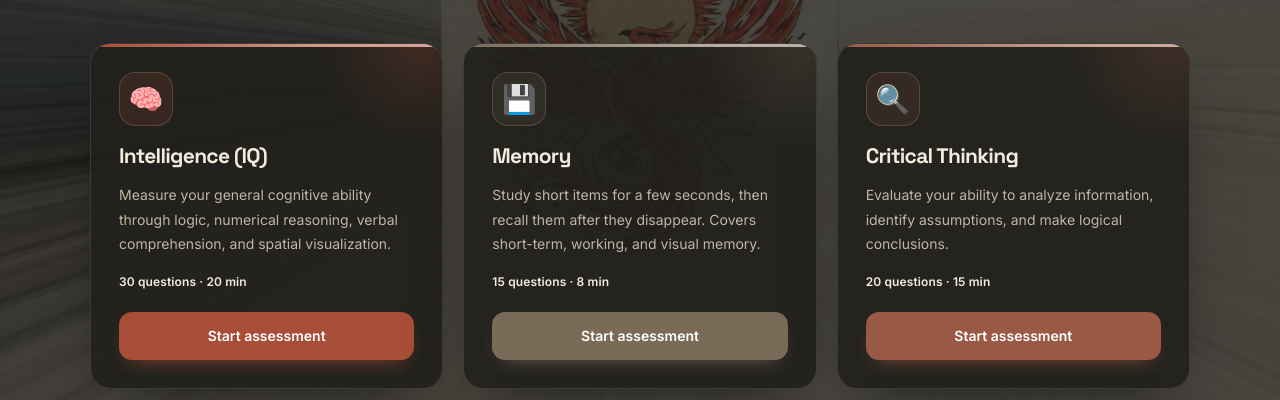
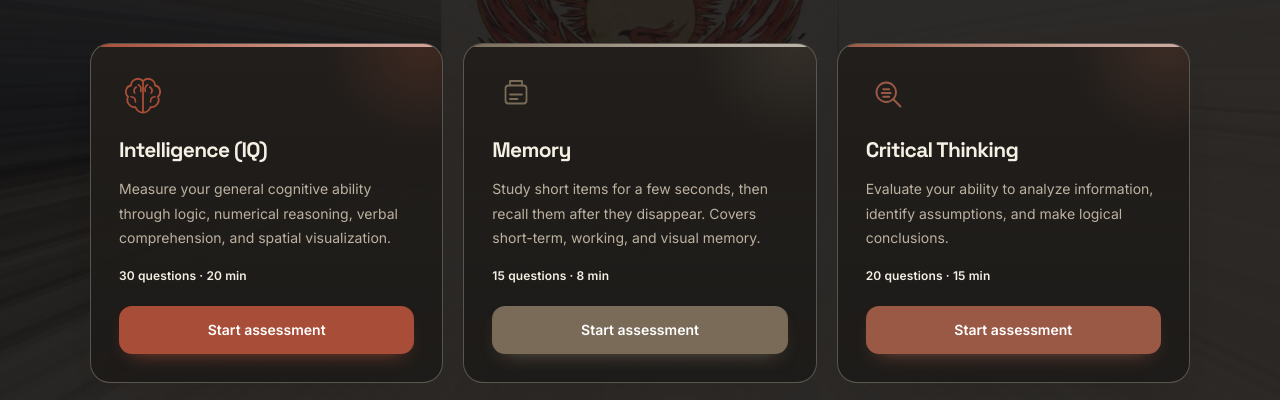
Before and after one commit to gikundaevertonk-sudo/IQ-test-site, a website: page index.html in a window 1280 px wide. Both pictures are taken after a click on the button "Switch to dark theme". Shown: the part 329-729 px from the top of the page. Drawn offline with Linux system fonts and the light colour scheme.

Commit message:
Emojis+Dark mode

```diff
--- a/script.js
+++ b/script.js
@@ -158,7 +158,10 @@
   }
 
   function initTheme() {
-    applyTheme(store.get(KEY_THEME) === "dark" ? "dark" : "light");
+    const savedTheme = store.get(KEY_THEME);
+    const theme = savedTheme === "dark" ? "dark" : "light";
+    if (!savedTheme) store.set(KEY_THEME, theme);
+    applyTheme(theme);
   }
 
   // ---------- History ----------
@@ -201,7 +204,9 @@
       const card = el("div", "test-card");
       card.style.setProperty("--accent", test.color);
       card.style.animationDelay = `${testsGrid.children.length * 50}ms`;
-      card.appendChild(el("div", "test-icon", test.icon));
+      const iconWrap = el("div", "test-icon");
+      iconWrap.innerHTML = test.icon;
+      card.appendChild(iconWrap);
       card.appendChild(el("h3", "", test.title));
       card.appendChild(el("p", "", test.description));
       card.appendChild(el("p", "test-meta",
--- a/style.css
+++ b/style.css
@@ -28,14 +28,14 @@
 }
 
 :root[data-theme="dark"] {
-  --bg: #171713;
-  --surface: rgba(34, 32, 28, 0.91);
-  --surface-solid: #25231e;
-  --surface-raised: rgba(255, 248, 231, 0.055);
-  --text: #f3ecde;
-  --text-muted: #c1b6a3;
-  --border: rgba(245, 232, 208, 0.13);
-  --border-strong: rgba(245, 232, 208, 0.25);
+  --bg: #100f10;
+  --surface: rgba(29, 27, 25, 0.95);
+  --surface-solid: #211e1b;
+  --surface-raised: rgba(255, 245, 226, 0.045);
+  --text: #f5efe4;
+  --text-muted: #bdb2a1;
+  --border: rgba(245, 232, 208, 0.15);
+  --border-strong: rgba(245, 232, 208, 0.28);
   --primary: #e49a69;
   --primary-hover: #f0b17f;
   --primary-soft: rgba(228, 154, 105, 0.14);
@@ -44,10 +44,10 @@
   --success: #91bd8e;
   --danger: #ee907d;
   --warning: #e4ba70;
-  --shadow: 0 24px 60px -30px rgba(0, 0, 0, 0.72);
+  --shadow: 0 26px 64px -30px rgba(0, 0, 0, 0.82);
   --timer-low-bg: rgba(238, 144, 125, 0.13);
   --timer-low-text: #ffad98;
-  --page-wash: rgba(19, 19, 17, 0.72);
+  --page-wash: rgba(12, 11, 12, 0.84);
   color-scheme: dark;
 }
 
@@ -208,13 +208,13 @@ h2 { font-size: 24px; line-height: 1.4; margin: 0 0 22px; }
   --accent: var(--primary);
   position: relative;
   overflow: hidden;
-  background: var(--surface);
-  backdrop-filter: blur(18px) saturate(125%);
-  -webkit-backdrop-filter: blur(18px) saturate(125%);
-  border: 1px solid var(--border);
+  background: linear-gradient(180deg, var(--surface-solid), var(--surface));
+  backdrop-filter: none;
+  -webkit-backdrop-filter: none;
+  border: 1px solid var(--border-strong);
   border-radius: 20px;
   padding: 28px;
-  box-shadow: var(--shadow);
+  box-shadow: 0 18px 42px -32px rgba(31, 22, 15, 0.42);
   cursor: default;
   transition: transform 0.22s ease, border-color 0.22s ease, box-shadow 0.22s ease;
   display: flex;
@@ -247,21 +247,18 @@ h2 { font-size: 24px; line-height: 1.4; margin: 0 0 22px; }
 
 .test-icon {
   position: relative;
-  font-size: 28px;
-  width: 54px;
-  height: 54px;
+  width: 48px;
+  height: 48px;
   display: flex;
   align-items: center;
   justify-content: center;
-  background: var(--primary-soft);
-  border: 1px solid var(--border);
-  border-radius: 16px;
+  color: var(--accent);
 }
-@supports (background: color-mix(in srgb, red, blue)) {
-  .test-icon {
-    background: color-mix(in srgb, var(--accent) 13%, var(--surface-solid));
-    border-color: color-mix(in srgb, var(--accent) 22%, var(--border));
-  }
+.test-icon svg {
+  width: 48px;
+  height: 48px;
+  display: block;
+  color: inherit;
 }
 
 .test-card h3 { position: relative; font-size: 21px; margin: 2px 0 0; font-weight: 650; overflow-wrap: anywhere; }
--- a/tests.js
+++ b/tests.js
@@ -12,7 +12,7 @@ const TESTS = {
     id: "iq",
     title: "Intelligence (IQ)",
     description: "Measure your general cognitive ability through logic, numerical reasoning, verbal comprehension, and spatial visualization.",
-    icon: "🧠",
+    icon: '<svg viewBox="0 0 64 64" aria-hidden="true"><path d="M32 12c-6-6-16-2-16 6-7 1-9 10-4 15-3 7 2 14 10 14 2 5 6 7 10 7V12Zm0 0c6-6 16-2 16 6 7 1 9 10 4 15 3 7-2 14-10 14-2 5-6 7-10 7" fill="none" stroke="currentColor" stroke-width="2.4" stroke-linecap="round" stroke-linejoin="round"/><path d="M23 20c-3 2-4 5-2 8m-5 5c4 0 6 3 6 7m4-23c3 2 4 5 3 9m12-6c3 2 4 5 2 8m5 5c-4 0-6 3-6 7m-4-23c-3 2-4 5-3 9" fill="none" stroke="currentColor" stroke-width="2.2" stroke-linecap="round"/></svg>',
     color: "#a84d37",
     numQuestions: 30,
     timeLimit: 1200, // 20 minutes
@@ -26,7 +26,7 @@ const TESTS = {
     id: "memory",
     title: "Memory",
     description: "Study short items for a few seconds, then recall them after they disappear. Covers short-term, working, and visual memory.",
-    icon: "💾",
+    icon: '<svg viewBox="0 0 64 64" aria-hidden="true"><rect x="18" y="18" width="28" height="24" rx="4" fill="none" stroke="currentColor" stroke-width="2.4"/><path d="M24 18V12h16v6M24 30h16M24 36h10" fill="none" stroke="currentColor" stroke-width="2.4" stroke-linecap="round" stroke-linejoin="round"/></svg>',
     color: "#796b58",
     numQuestions: 15,
     timeLimit: 480, // 8 minutes
@@ -39,7 +39,7 @@ const TESTS = {
     id: "critical-thinking",
     title: "Critical Thinking",
     description: "Evaluate your ability to analyze information, identify assumptions, and make logical conclusions.",
-    icon: "🔍",
+    icon: '<svg viewBox="0 0 64 64" aria-hidden="true"><circle cx="27" cy="27" r="13" fill="none" stroke="currentColor" stroke-width="2.5"/><path d="m36 36 10 10M23 23h8M21 28h12M23 33h8" fill="none" stroke="currentColor" stroke-width="2.5" stroke-linecap="round"/></svg>',
     color: "#9a5945",
     numQuestions: 20,
     timeLimit: 900, // 15 minutes
@@ -52,7 +52,7 @@ const TESTS = {
     id: "learning",
     title: "Learning Ability",
     description: "Learn a new rule from a few examples, then apply it. Measures how quickly you pick up unfamiliar patterns.",
-    icon: "📚",
+    icon: '<svg viewBox="0 0 64 64" aria-hidden="true"><path d="M32 22c-6-4-13-5-20-2v25c7-3 14-2 20 2 6-4 13-5 20-2V20c-7-3-14-2-20 2Z" fill="none" stroke="currentColor" stroke-width="2.5" stroke-linecap="round" stroke-linejoin="round"/><path d="M32 22v25M18 27c4-1 8 0 11 2m17-2c-4-1-8 0-11 2" fill="none" stroke="currentColor" stroke-width="2.3" stroke-linecap="round"/></svg>',
     color: "#687b5e",
     numQuestions: 20,
     timeLimit: 720, // 12 minutes
@@ -65,7 +65,7 @@ const TESTS = {
     id: "creativity",
     title: "Creativity",
     description: "Word-association puzzles plus originality-graded questions on divergent thinking and flexible problem framing.",
-    icon: "🎨",
+    icon: '<svg viewBox="0 0 64 64" aria-hidden="true"><path d="M32 12c2.5 12.5 5.5 15.5 18 18-12.5 2.5-15.5 5.5-18 18-2.5-12.5-5.5-15.5-18-18 12.5-2.5 15.5-5.5 18-18Z" fill="none" stroke="currentColor" stroke-width="2.5" stroke-linecap="round" stroke-linejoin="round"/><path d="M49 10v10m-5-5h10" fill="none" stroke="currentColor" stroke-width="2.3" stroke-linecap="round"/></svg>',
     color: "#b67b3f",
     numQuestions: 15,
     timeLimit: 600, // 10 minutes
@@ -78,7 +78,7 @@ const TESTS = {
     id: "problem-solving",
     title: "Problem-Solving Ability",
     description: "Work through concrete puzzles and diagnosis problems: find the real problem, generate a workable solution, and check it.",
-    icon: "🧩",
+    icon: '<svg viewBox="0 0 64 64" aria-hidden="true"><path d="M18 18h10c-1-4 1-7 4-7s5 3 4 7h10v10c4-1 7 1 7 4s-3 5-7 4v10H36c1 4-1 7-4 7s-5-3-4-7H18V36c-4 1-7-1-7-4s3-5 7-4V18Z" fill="none" stroke="currentColor" stroke-width="2.5" stroke-linecap="round" stroke-linejoin="round"/></svg>',
     color: "#5d7780",
     numQuestions: 18,
     timeLimit: 840, // 14 minutes
@@ -91,7 +91,7 @@ const TESTS = {
     id: "attention",
     title: "Attention and Focus",
     description: "Count, scan, and filter carefully. Both accuracy and how quickly you answer count towards your score.",
-    icon: "👁️",
+    icon: '<svg viewBox="0 0 64 64" aria-hidden="true"><path d="M14 32c4-9 11-14 18-14s14 5 18 14c-4 9-11 14-18 14s-14-5-18-14Z" fill="none" stroke="currentColor" stroke-width="2.5" stroke-linejoin="round"/><circle cx="32" cy="32" r="6" fill="none" stroke="currentColor" stroke-width="2.5"/></svg>',
     color: "#a6813e",
     numQuestions: 20,
     timeLimit: 600, // 10 minutes
@@ -105,7 +105,7 @@ const TESTS = {
     id: "emotional",
     title: "Emotional Intelligence",
     description: "Respond to realistic scenarios. Options earn full or partial credit depending on how well they read and manage the emotions involved.",
-    icon: "❤️",
+    icon: '<svg viewBox="0 0 64 64" aria-hidden="true"><path d="M32 50s-17-10-17-22c0-5 4-9 9-9 5 0 8 3 8 6 0-3 3-6 8-6 5 0 9 4 9 9 0 12-17 22-17 22Z" fill="none" stroke="currentColor" stroke-width="2.4" stroke-linecap="round" stroke-linejoin="round"/></svg>',
     color: "#ad5d5a",
     numQuestions: 20,
     timeLimit: 840, // 14 minutes
@@ -118,7 +118,7 @@ const TESTS = {
     id: "decision-making",
     title: "Decision-Making",
     description: "Expected-value problems, common decision traps, and judgment scenarios with incomplete information.",
-    icon: "⚖️",
+    icon: '<svg viewBox="0 0 64 64" aria-hidden="true"><path d="M32 12v39M19 21h26M32 16l-13 5m13-5 13 5M19 21l-8 16m8-16 8 16m18-16-8 16m8-16 8 16M8 38c2 5 6 7 11 7s9-2 11-7m6 0c2 5 6 7 11 7s9-2 11-7M22 51h20m-10-3v3m-13 5h26" fill="none" stroke="currentColor" stroke-width="2.5" stroke-linecap="round" stroke-linejoin="round"/></svg>',
     color: "#82745e",
     numQuestions: 20,
     timeLimit: 780, // 13 minutes
@@ -131,7 +131,7 @@ const TESTS = {
     id: "processing-speed",
     title: "Processing Speed",
     description: "Rapid comparisons and quick arithmetic. Every answer is timed, and faster correct answers score higher.",
-    icon: "⚡",
+    icon: '<svg viewBox="0 0 64 64" aria-hidden="true"><path d="M34 12 18 34h10l-4 18 18-24h-9l4-16Z" fill="none" stroke="currentColor" stroke-width="2.5" stroke-linecap="round" stroke-linejoin="round"/></svg>',
     color: "#5f8074",
     numQuestions: 30,
     timeLimit: 300, // 5 minutes
```
